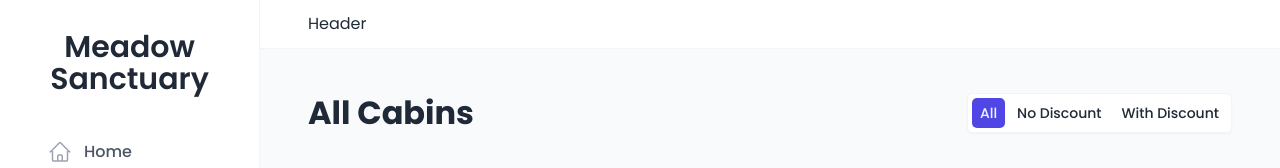
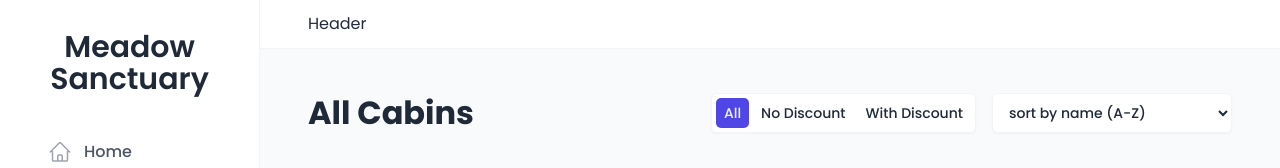
Before and after one commit to indunil-jay/meadow-sanctuary, a React (Vite) app: page /cabins in a window 1280 px wide. Shown: the top 168 px of the page. Built offline with nearby package versions, Linux system fonts and the light colour scheme; no server answers; the database is empty; a web font is replaced by a local one.

Commit message:
add sort functionality for cabins

```diff
--- /dev/null
+++ b/src/components/ui/Select.tsx
@@ -0,0 +1,40 @@
+import { ChangeEvent, ReactElement } from "react";
+import styled from "styled-components";
+
+const StyledSelect = styled.select<{ type?: "white" }>`
+  font-size: 1.4rem;
+  padding: 0.8rem 1.2rem;
+  border: 1px solid
+    ${(props) =>
+      props.type === "white"
+        ? "var(--color-grey-100)"
+        : "var(--color-grey-300)"};
+  border-radius: var(--border-radius-sm);
+  background-color: var(--color-grey-0);
+  font-weight: 500;
+  box-shadow: var(--shadow-sm);
+`;
+
+type Props<T> = {
+  type?: "white";
+  value: string;
+  options: T[];
+  handleChange: (e: ChangeEvent<HTMLSelectElement>) => void;
+  render: (data: T) => ReactElement;
+};
+
+const Select = <T,>({
+  options,
+  value,
+  type,
+  handleChange,
+  render,
+}: Props<T>) => {
+  return (
+    <StyledSelect value={value} type={type} onChange={handleChange}>
+      {options.map(render)}
+    </StyledSelect>
+  );
+};
+
+export default Select;
--- a/src/features/cabins/CabinTable.tsx
+++ b/src/features/cabins/CabinTable.tsx
@@ -4,7 +4,7 @@ import useGetCabin from "./hooks/useGetCabin";
 import Table from "../../components/ui/Table";
 import { TCabin } from "../../services/apiCabins";
 import { useSearchParams } from "react-router-dom";
-import { FilterOption } from "./CabinTableOperations";
+import { FilterOption } from "./CabinTableOperations"; // Ensure this import is correct
 
 const CabinTable = () => {
   const { cabins, isGettingCabins } = useGetCabin();
@@ -12,22 +12,38 @@ const CabinTable = () => {
 
   if (isGettingCabins) return <Spinner />;
 
-  //TODO: create component later
+  // TODO: create component later
   if (!cabins) return <p>Seems to be no cabins in the database.</p>;
 
-  const filterValue = searchParams.get("discount") || FilterOption.ALL;
+  // 1. Client-side filter
+  const filterValue = searchParams.get("filter") || FilterOption.ALL;
 
-  let filterCabins: TCabin[] = [];
+  let filteredCabins: TCabin[] = [];
 
   if (filterValue === FilterOption.ALL) {
-    filterCabins = cabins;
+    filteredCabins = cabins;
+  } else if (filterValue === FilterOption.NO_DISCOUNT) {
+    filteredCabins = cabins.filter((cabin) => cabin.discount === 0);
+  } else if (filterValue === FilterOption.WITH_DISCOUNT) {
+    filteredCabins = cabins.filter((cabin) => cabin.discount > 0);
   }
-  if (filterValue === FilterOption.NO_DISCOUNT) {
-    filterCabins = cabins?.filter((cabin) => cabin.discount === 0);
-  }
-  if (filterValue === FilterOption.WITH_DISCOUNT) {
-    filterCabins = cabins?.filter((cabin) => cabin.discount > 0);
-  }
+
+  // 2. Client-side sort
+  const sortValue = searchParams.get("sort") || "name-asc";
+  const [fieldName, direction] = sortValue.split("-");
+  const modifier = direction === "asc" ? 1 : -1;
+  const sortedCabins = filteredCabins.sort((a, b) => {
+    const aValue = a[fieldName as keyof TCabin];
+    const bValue = b[fieldName as keyof TCabin];
+
+    if (typeof aValue === "number" && typeof bValue === "number") {
+      return (aValue - bValue) * modifier;
+    }
+    if (typeof aValue === "string" && typeof bValue === "string") {
+      return aValue.localeCompare(bValue) * modifier;
+    }
+    return 0;
+  });
 
   return (
     <Table columns="0.6fr 1.8fr 2.2fr 1fr 1fr 1fr">
@@ -41,7 +57,7 @@ const CabinTable = () => {
       </Table.Header>
 
       <Table.Body<TCabin>
-        data={filterCabins}
+        data={sortedCabins}
         render={(cabin) => <CabinRow cabin={cabin} key={cabin.id} />}
       />
     </Table>
--- a/src/features/cabins/CabinTableOperations.tsx
+++ b/src/features/cabins/CabinTableOperations.tsx
@@ -1,6 +1,7 @@
 import { useMemo } from "react";
 import Filter from "./Filter";
 import TableOperations from "./TableOperations";
+import Sort from "./Sort";
 
 export enum FilterOption {
   ALL = "all",
@@ -9,7 +10,7 @@ export enum FilterOption {
 }
 
 const CabinTableOperations = () => {
-  const dataArray = useMemo(
+  const filterData = useMemo(
     () => [
       { value: FilterOption.ALL, label: "all" },
       { value: FilterOption.NO_DISCOUNT, label: "no discount" },
@@ -17,9 +18,21 @@ const CabinTableOperations = () => {
     ],
     []
   );
+  const sortData = useMemo(
+    () => [
+      { value: "name-asc", label: "sort by name (A-Z)" },
+      { value: "name-desc", label: "sort by name (Z-A)" },
+      { value: "regularPrice-asc", label: "sort by price (low first)" },
+      { value: "regularPrice-desc", label: "sort by price (high first)" },
+      { value: "maxCapacity-asc", label: "sort by capacity (low first)" },
+      { value: "maxCapacity-desc", label: "sort by capacity (high first)" },
+    ],
+    []
+  );
   return (
     <TableOperations>
-      <Filter filterValue="discount" options={dataArray} />
+      <Filter filterValue="discount" options={filterData} />
+      <Sort options={sortData} />
     </TableOperations>
   );
 };
--- a/src/features/cabins/Filter.tsx
+++ b/src/features/cabins/Filter.tsx
@@ -11,13 +11,13 @@ const StyledFilter = styled.div`
   gap: 0.4rem;
 `;
 
-const FilterButton = styled.button<{ active?: "false" | "active" }>`
+const FilterButton = styled.button<{ $active?: "false" | "active" }>`
   background-color: var(--color-grey-0);
   border: none;
   text-transform: capitalize;
 
   ${(props) =>
-    props.active === "active" &&
+    props.$active === "active" &&
     css`
       background-color: var(--color-brand-600);
       color: var(--color-brand-50);
@@ -37,7 +37,7 @@ const FilterButton = styled.button<{ active?: "false" | "active" }>`
 `;
 
 FilterButton.defaultProps = {
-  active: "false",
+  $active: "false",
 };
 
 type Props = {
@@ -62,7 +62,8 @@ const Filter = ({ filterValue, options }: Props) => {
         <FilterButton
           onClick={() => handleClicK(option.value)}
           key={option.value}
-          active={currentFilter === option.value ? "active" : "false"}
+          $active={currentFilter === option.value ? "active" : "false"}
+          disabled={currentFilter === option.value}
         >
           {option.label}
         </FilterButton>
--- /dev/null
+++ b/src/features/cabins/Sort.tsx
@@ -0,0 +1,33 @@
+import { ChangeEvent } from "react";
+import Select from "../../components/ui/Select";
+import { useSearchParams } from "react-router-dom";
+
+type Props = {
+  options: { value: string; label: string }[];
+};
+const Sort = ({ options }: Props) => {
+  const [searchParams, setSearchParams] = useSearchParams();
+
+  const handleChange = (e: ChangeEvent<HTMLSelectElement>) => {
+    searchParams.set("sort", e.target.value);
+    setSearchParams(searchParams);
+  };
+
+  const currentSearchValue = searchParams.get("sort") || "";
+
+  return (
+    <Select
+      options={options}
+      type="white"
+      handleChange={handleChange}
+      value={currentSearchValue}
+      render={(option) => (
+        <option value={option.value} key={option.value}>
+          {option.label}
+        </option>
+      )}
+    />
+  );
+};
+
+export default Sort;
```
